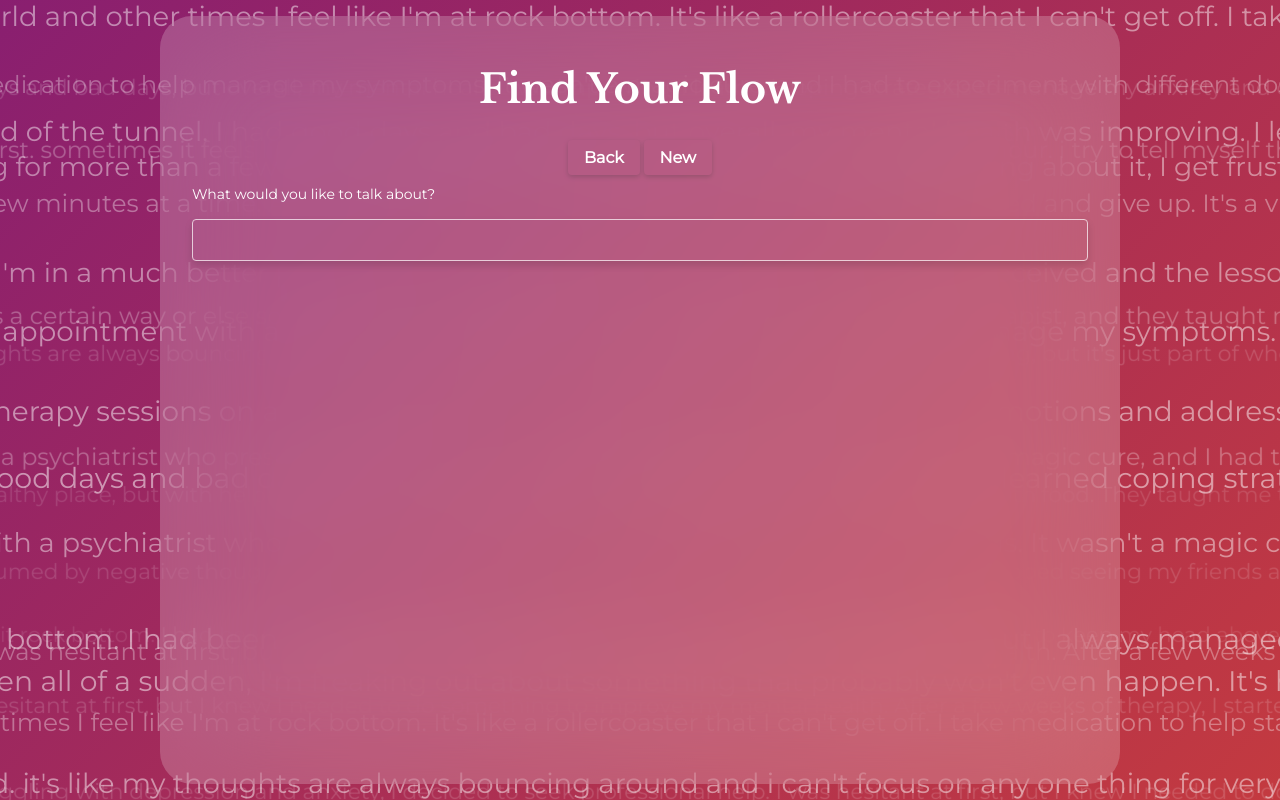
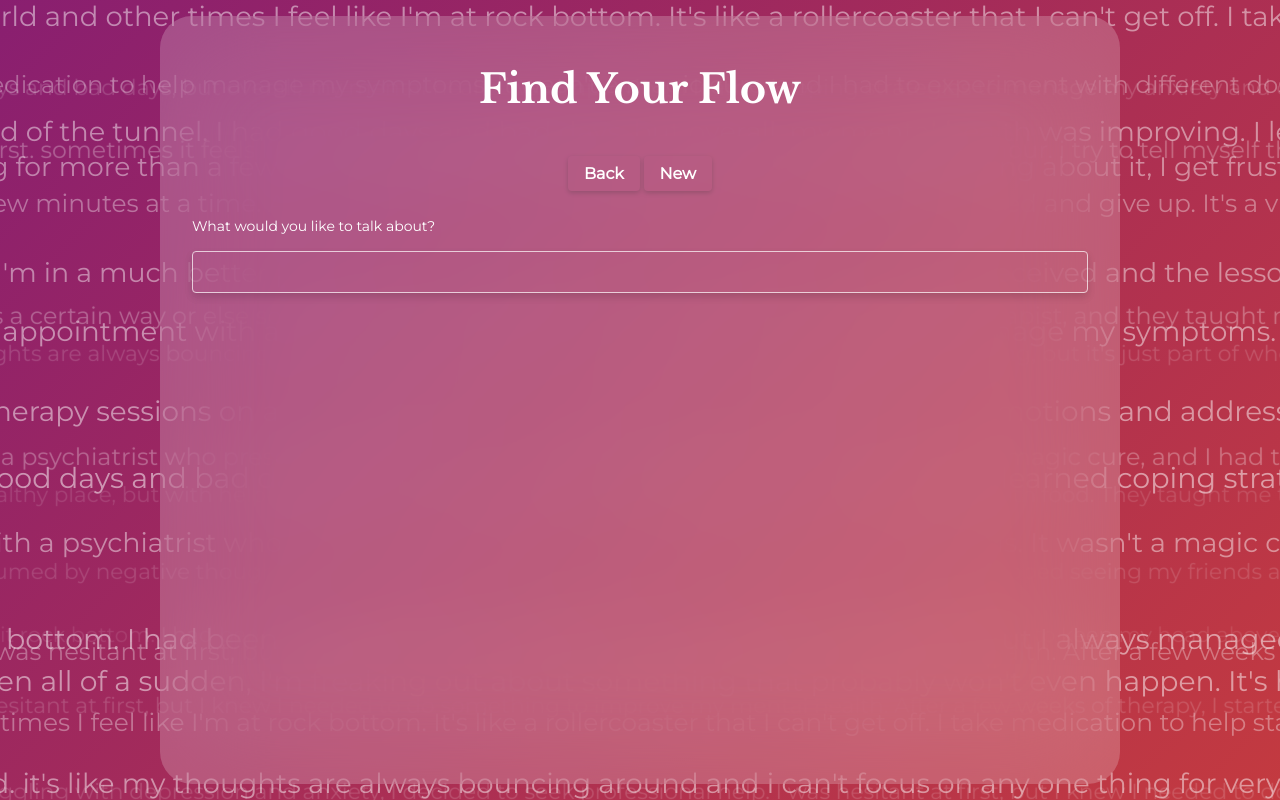
Before and after one commit to myfatemi04/rivers, a React (Create React App) app: page /talk in a window 1280 px wide. Built offline with nearby package versions, Linux system fonts and the light colour scheme.

Commit message:
Add padding to Talk page button container

```diff
--- a/src/pages/Talk.js
+++ b/src/pages/Talk.js
@@ -35,8 +35,9 @@ export default function Talk() {
 		animate={{opacity: 1}}
 		exit={{opacity: 0}}>
 		<h1>Find Your Flow</h1>
-		<div>
-			<Link to='/' className="button" style={{ fontSize: "1rem", padding: "0.5rem 1rem", borderRadius: "0.25rem", width: "initial", marginBottom: "0.5rem" }}>Back</Link> <a href='/talk' className="button" style={{ fontSize: "1rem", padding: "0.5rem 1rem", borderRadius: "0.25rem", width: "initial", marginBottom: "0.5rem" }}>New</a>
+		<div style={{padding: "1rem"}}>
+			<Link to='/' className="button" style={{ fontSize: "1rem", padding: "0.5rem 1rem", borderRadius: "0.25rem", width: "initial", marginBottom: "0.5rem" }}>Back</Link>{" "}
+			<a href='/talk' className="button" style={{ fontSize: "1rem", padding: "0.5rem 1rem", borderRadius: "0.25rem", width: "initial", marginBottom: "0.5rem" }}>New</a>
 		</div>
 		<AnimatePresence>
 		{initialMessage ? (
```
